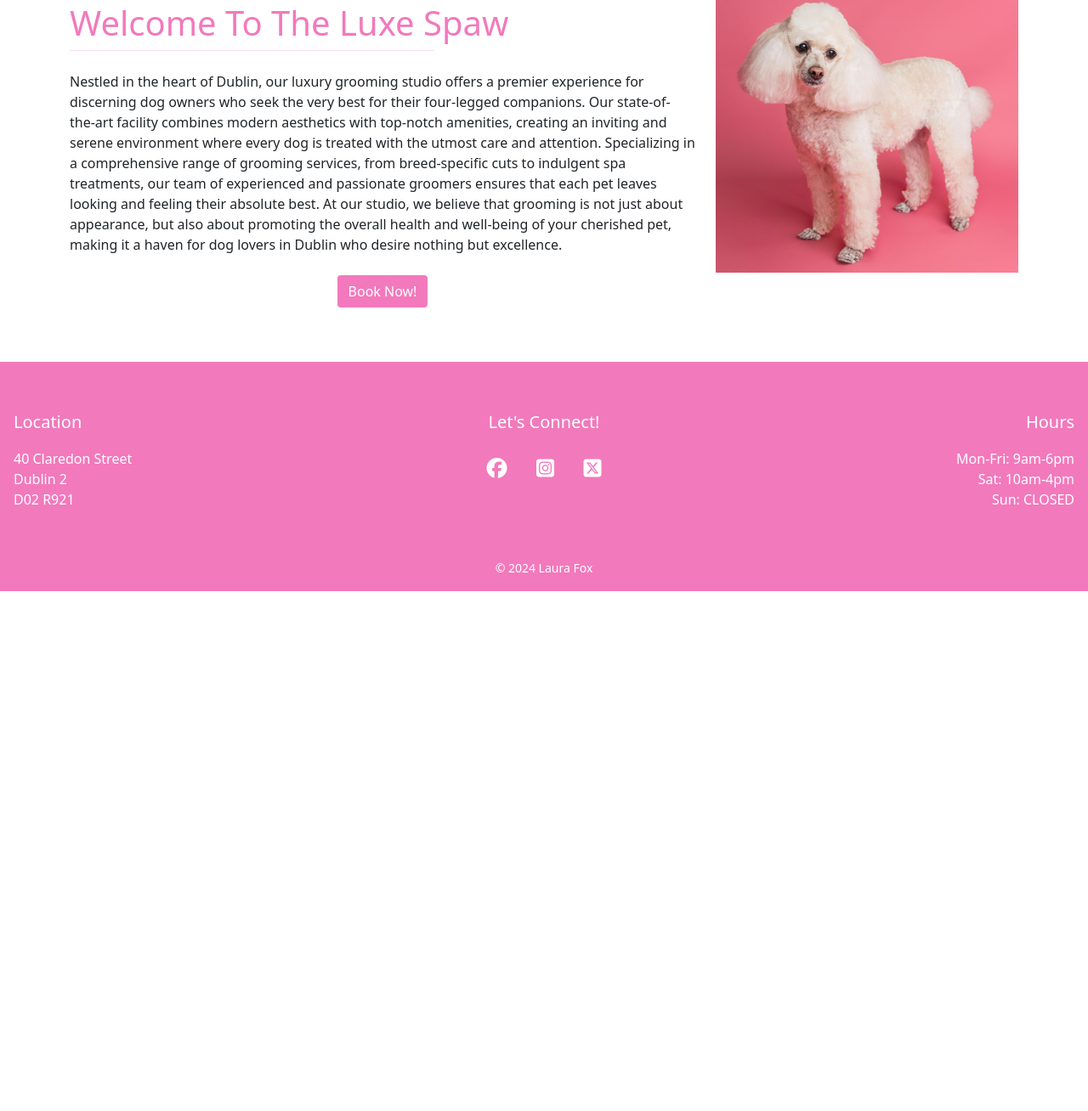
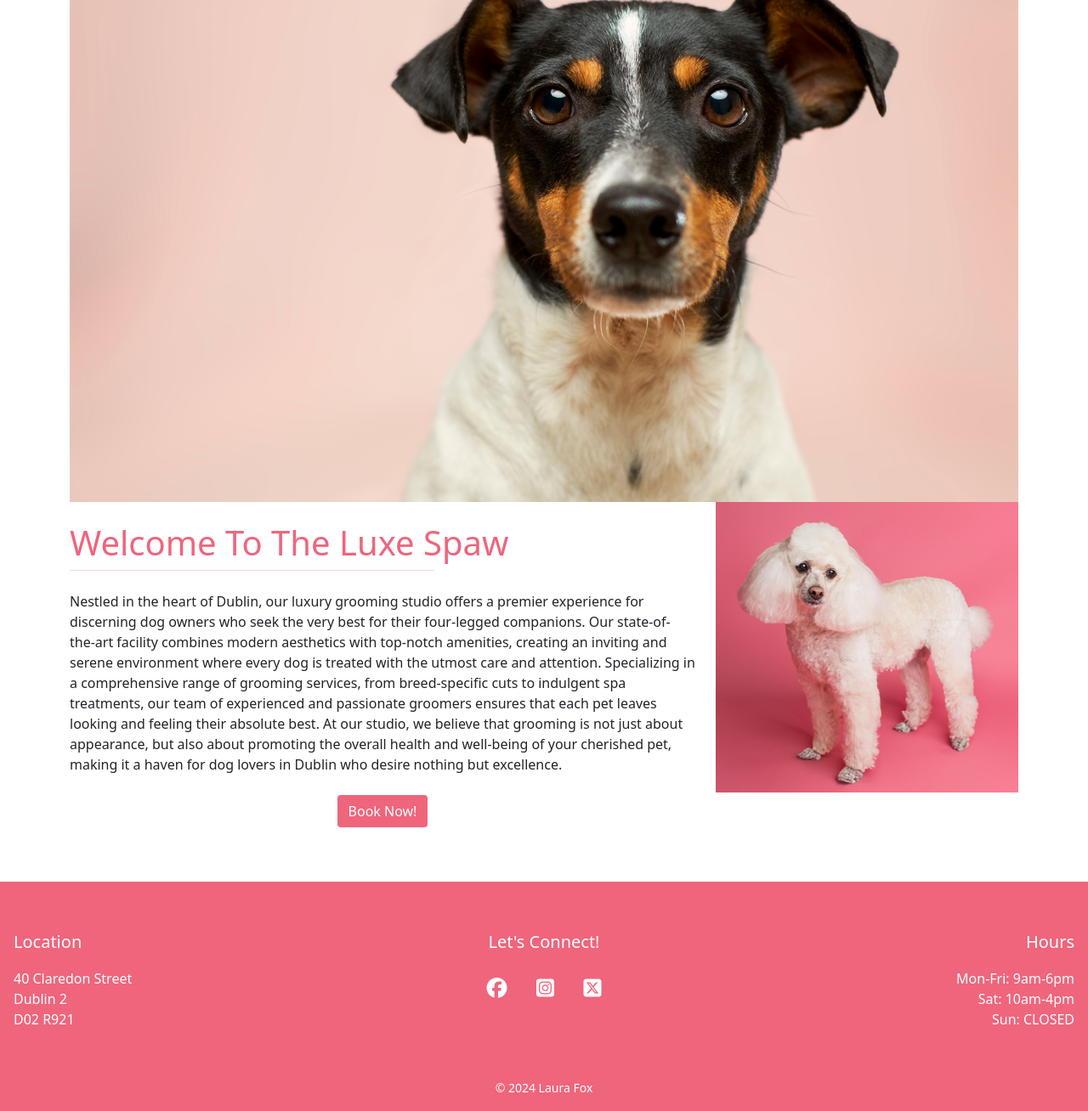
Before and after one commit to lauramayfox/the-luxe-spaw, a Django app: template templates/index.html in a window 1280 px wide. Shown: the part 233-1541 px from the top of the page at 85% size. Before the commit the page ends 929 px from the top, so only its background shows below. Run offline with Django 4.2, Linux system fonts and the light colour scheme; the template is opened without the code that fills it, so the values that code supplies are empty; parts of the project's set-up code (start-up, migrations or seed data) failed here and were passed over; some libraries are stand-ins or nearby versions.

Commit message:
base and index layout updates

```diff
--- a/static/css/style.css
+++ b/static/css/style.css
@@ -5,22 +5,23 @@ body {
 /* Index Page */
 
 .header-1 {
-    color: #F279BC;
+    color: #EF657C;
 }
 
 hr {
     margin: 0 auto;
-    border-top: 1px solid #F279BC;
+    border-top: 1px solid #EF657C;
 }
 
 .container {
     background-color: white;
 }
 
+
 /* Button */
 
 .btn-white {
-    background-color: #F279BC;
+    background-color:#EF657C;
     margin: auto;
     color: white;
     box-shadow: #F279BC;
@@ -31,7 +32,7 @@ hr {
 /* Footer */
 
 .footer-bg {
-    background-color: #F279BC;
+    background-color: #EF657C;
 }
 
 .social-links i {
--- a/templates/index.html
+++ b/templates/index.html
@@ -6,9 +6,9 @@
 
 
 {% block content %}
-<div class="bg-custom mt-auto">
-            <video class="w-90 h-50 mx-auto img-fluid" id="hero"
-                src="static/images/groom.mp4"
+<div class="container bg-custom mt-4">
+            <img class="w-90 mx-auto img-fluid" id="hero"
+                src="static/images/unsplash1.jpg"
                 alt="index_hero">
 
 </div>
```
Also changed, not shown: static/images/unsplash1.jpg (added).
